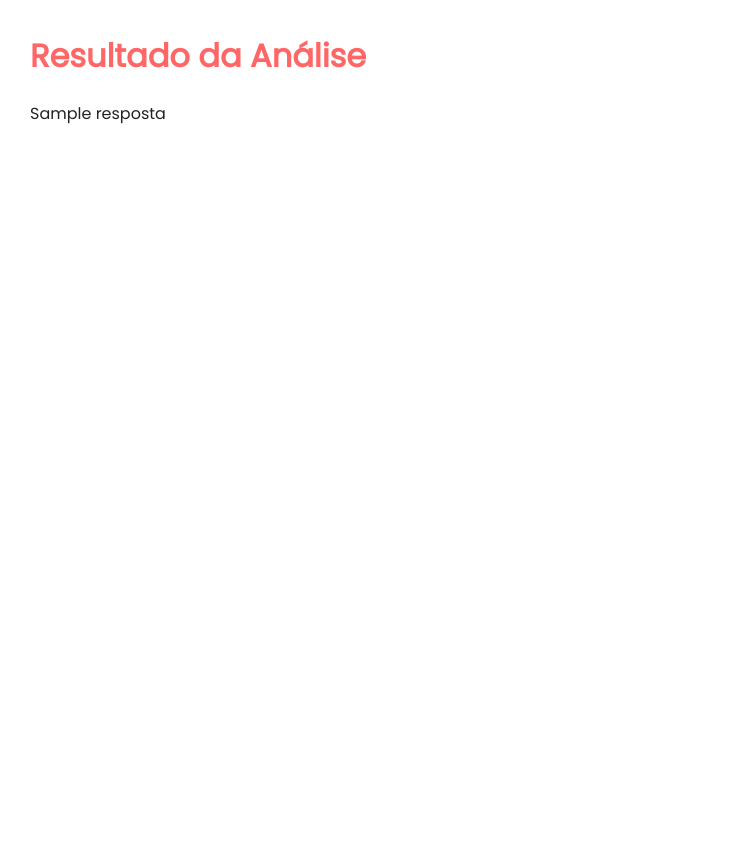
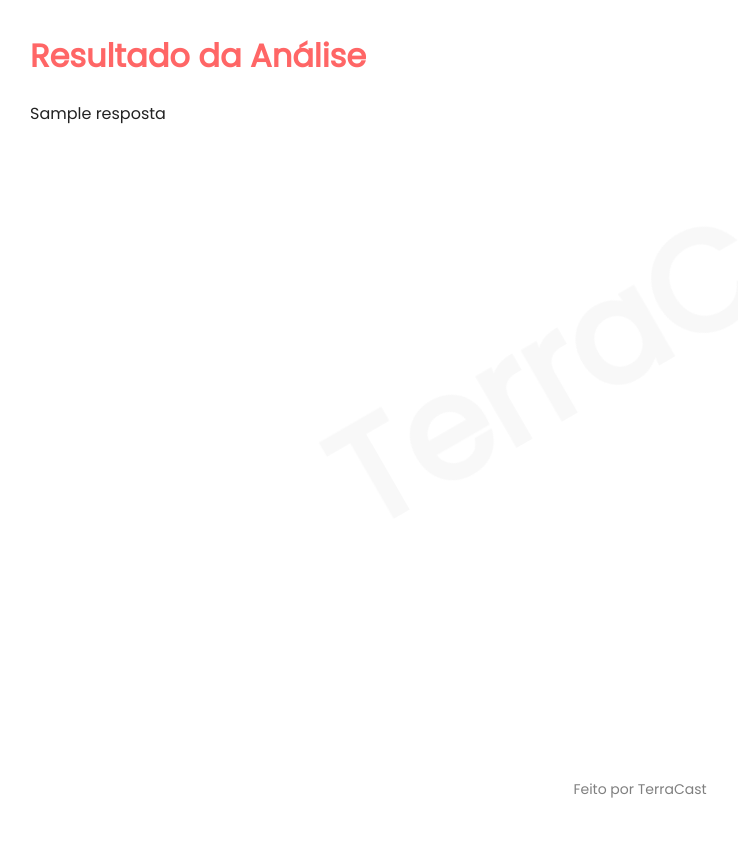
Before and after one commit to Matheus-Rodriguez/TerraCast, a Django app: template conflito/mapa/templates/pdf_template.html in a window 1280 px wide. Shown: the whole page, without its empty margins (0-738 px from the left). Before the commit the page ends 124 px from the top, so only its background shows below. Run offline with Django 5.2, Linux system fonts and the light colour scheme; the template is opened without the code that fills it: most values are stand-ins (such as "Sample title", 1, 10 or a date in 2020).

Commit message:
Add Terracast Watermark

```diff
--- a/conflito/mapa/templates/pdf_template.html
+++ b/conflito/mapa/templates/pdf_template.html
@@ -12,33 +12,74 @@
             color: #222;
             margin: 30px;
             line-height: 1.6;
+            position: relative;
+            min-height: 100vh;
         }
+
         h1 {
             color: #ff6666;
             font-weight: 700;
             margin-bottom: 20px;
         }
+
         p {
             margin-bottom: 12px;
         }
-        /* Caso haja listas ou outros elementos html gerados */
+
         ul, ol {
             margin-left: 20px;
             margin-bottom: 15px;
         }
+
         a {
             color: #ff6666;
             text-decoration: none;
         }
+
         a:hover {
             text-decoration: underline;
+        }
+
+        /* Marca d'água */
+        body::before {
+            content: "TerraCast";
+            position: fixed;
+            top: 40%;
+            left: 50%;
+            transform: translate(-50%, -50%) rotate(-30deg);
+            font-size: 140px;  /* tamanho grande */
+            font-weight: bold;
+            color: rgba(200, 200, 200, 0.12); /* leve transparência */
+            white-space: nowrap;
+            z-index: -1; /* atrás do conteúdo */
+        }
+
+        /* Rodapé */
+        footer {
+            position: absolute;
+            bottom: 30px;
+            width: 100%;
+            text-align: center;
+            font-size: 14px;
+            color: rgba(0,0,0,0.5); /* cinza claro */
+        }
+
+        /* Ajuste do conteúdo para não sobrepor o rodapé */
+        .content {
+            padding-bottom: 60px; /* espaço extra para rodapé */
         }
     </style>
 </head>
 <body>
-    <h1>Resultado da Análise</h1>
-    <div>
-        {{ resposta|safe }}
+    <div class="content">
+        <h1>Resultado da Análise</h1>
+        <div>
+            {{ resposta|safe }}
+        </div>
     </div>
+
+    <footer>
+        Feito por TerraCast
+    </footer>
 </body>
 </html>
```
